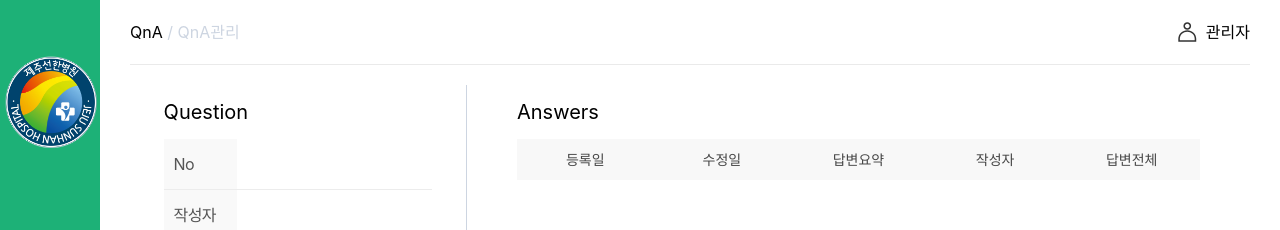
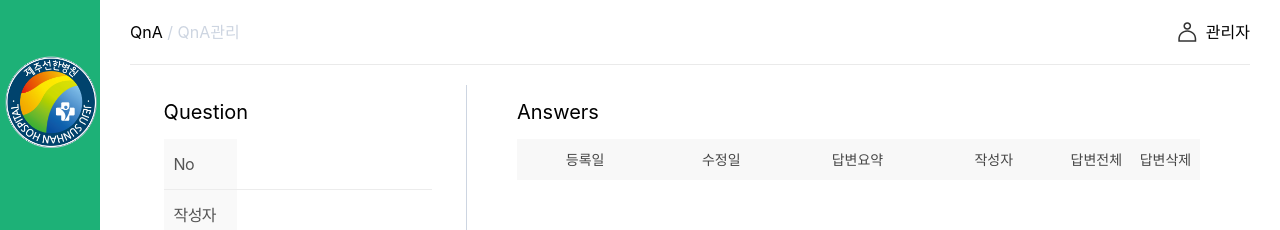
Before and after one commit to SeonHan-Hospital/admin-client, a React (Create React App) app in the folder admin-client/: page /detail in a window 1280 px wide. Shown: the top 230 px of the page. Built offline with nearby package versions, Linux system fonts and the light colour scheme.

Commit message:
add delete answer

```diff
--- a/admin-client/src/Pages/QnADetail/AnswerTable.tsx
+++ b/admin-client/src/Pages/QnADetail/AnswerTable.tsx
@@ -5,9 +5,14 @@ import { dateHandler } from "../../utils/functions";
 export interface TableProps {
   memos: IAnswer[];
   handleOnClick: (memo: IAnswer) => void;
+  handleDelete: (id: number) => void;
 }
 
-export const AnswerTable = ({ memos, handleOnClick }: TableProps) => {
+export const AnswerTable = ({
+  memos,
+  handleOnClick,
+  handleDelete,
+}: TableProps) => {
   return (
     <Block>
       <TableStyles>
@@ -18,6 +23,7 @@ export const AnswerTable = ({ memos, handleOnClick }: TableProps) => {
             <th>답변요약</th>
             <th>작성자</th>
             <th>답변전체</th>
+            <th>답변삭제</th>
           </tr>
         </thead>
         <tbody>
@@ -28,6 +34,7 @@ export const AnswerTable = ({ memos, handleOnClick }: TableProps) => {
               <td>{memo.content}</td>
               <td>{memo.author}</td>
               <td onClick={() => handleOnClick(memo)}>전체보기</td>
+              <td onClick={() => handleDelete(memo.id)}>삭제</td>
             </tr>
           ))}
         </tbody>
@@ -68,7 +75,7 @@ const TableStyles = styled.table`
     display: flex;
     justify-content: center;
     font-weight: 400;
-    flex: 1;
+    width: 20%;
   }
 
   tr {
@@ -77,9 +84,21 @@ const TableStyles = styled.table`
     background-color: #fff;
     border-bottom: 1px solid #ececec;
     align-items: center;
+    & > td:nth-child(5) {
+      text-decoration: underline;
+      cursor: pointer;
+      width: 10%;
+    }
     & > td:last-child {
       text-decoration: underline;
       cursor: pointer;
+      width: 10%;
+    }
+    & > th:nth-child(5) {
+      width: 10%;
+    }
+    & > th:last-child {
+      width: 10%;
     }
   }
   td {
--- a/admin-client/src/Pages/QnADetail/QnADetail.tsx
+++ b/admin-client/src/Pages/QnADetail/QnADetail.tsx
@@ -7,6 +7,7 @@ import { IAnswer, IQuestion } from "../QnA";
 import { AnswerTable } from "./AnswerTable";
 import { useLocation } from "react-router-dom";
 import {
+  useDeleteAnswer,
   useDetailQuestion,
   useGetAnswerList,
   useModifyQuestion,
@@ -29,6 +30,7 @@ export const QnADetail = () => {
   const [questionDetail, setQuestionDetail] =
     useState<IQuestion>(INITIAL_VALUE);
   const [values, setValues] = useState<IQuestion>(INITIAL_VALUE);
+  const [ansDetailValue, setAnsDetailValue] = useState("");
   const isActive = useMemo(
     () =>
       questionDetail.content !== values.content ||
@@ -38,6 +40,8 @@ export const QnADetail = () => {
   const [memoList, setMemoList] = useState<IAnswer[]>([]);
   const [answerReq, answerRes] = useGetAnswerList();
   const [questionModifyReq, questionModifyRes] = useModifyQuestion();
+  const [targetAnsId, setTargetAnsId] = useState(-1);
+  const [deleteAnsReq, deleteAnsRes] = useDeleteAnswer();
 
   useEffect(() => {
     if (location.state) {
@@ -59,6 +63,23 @@ export const QnADetail = () => {
     }
   }, [res]);
 
+  const handleDeleteAns = useCallback(
+    (id: number) => {
+      // eslint-disable-next-line no-restricted-globals
+      if (confirm("답변을 삭제하시겠습니까?")) {
+        deleteAnsReq(id);
+      }
+    },
+    [deleteAnsReq]
+  );
+
+  useEffect(() => {
+    if (deleteAnsRes.called && !deleteAnsRes.loading) {
+      alert("삭제가 완료되었습니다.");
+      window.location.reload();
+    }
+  }, [deleteAnsRes]);
+
   const handleQuestionModify = useCallback(() => {
     // eslint-disable-next-line no-restricted-globals
     if (location.state && isActive && confirm("수정하시겠습니까?")) {
@@ -78,6 +99,18 @@ export const QnADetail = () => {
     }
   }, [questionModifyRes]);
 
+  const handleAnsDetailValue = useCallback(
+    (e: React.ChangeEvent<HTMLTextAreaElement>) => {
+      setAnsDetailValue(e.target.value);
+    },
+    []
+  );
+
+  const handleAnsDetail = useCallback((memo: IAnswer) => {
+    setAnsDetailValue(memo.content);
+    setTargetAnsId(memo.id);
+  }, []);
+
   return (
     <Layout category="QnA" page="QnA관리">
       <Wrapper>
@@ -95,10 +128,17 @@ export const QnADetail = () => {
         </QuestionInfoContainer>
         <AnswerInfoContainer>
           <FieldTitle style={{ width: "100%" }}>Answers</FieldTitle>
-          <AnswerTable memos={memoList} handleOnClick={() => {}} />
+          <AnswerTable
+            handleDelete={handleDeleteAns}
+            memos={memoList}
+            handleOnClick={handleAnsDetail}
+          />
           <BorderLine />
           <FieldTitle style={{ width: "100%" }}>Answer Detail</FieldTitle>
-          <AnswerText />
+          <AnswerText
+            value={ansDetailValue}
+            onChange={(e) => handleAnsDetailValue(e)}
+          />
           <AnswerButtonContainer>
             <AnswerButton style={{ marginRight: "20px" }} isActive={false}>
               수정
--- a/admin-client/src/hooks/api.ts
+++ b/admin-client/src/hooks/api.ts
@@ -83,3 +83,19 @@ export const useGetAnswerList = () => {
 
   return [run, response] as [typeof run, typeof response];
 };
+
+export const useDeleteAnswer = () => {
+  const [request, response] = useAxios();
+
+  const run = useCallback(
+    (id: number) => {
+      return request({
+        url: `/answer/${id}`,
+        method: "DELETE",
+      });
+    },
+    [request]
+  );
+
+  return [run, response] as [typeof run, typeof response];
+};
```
